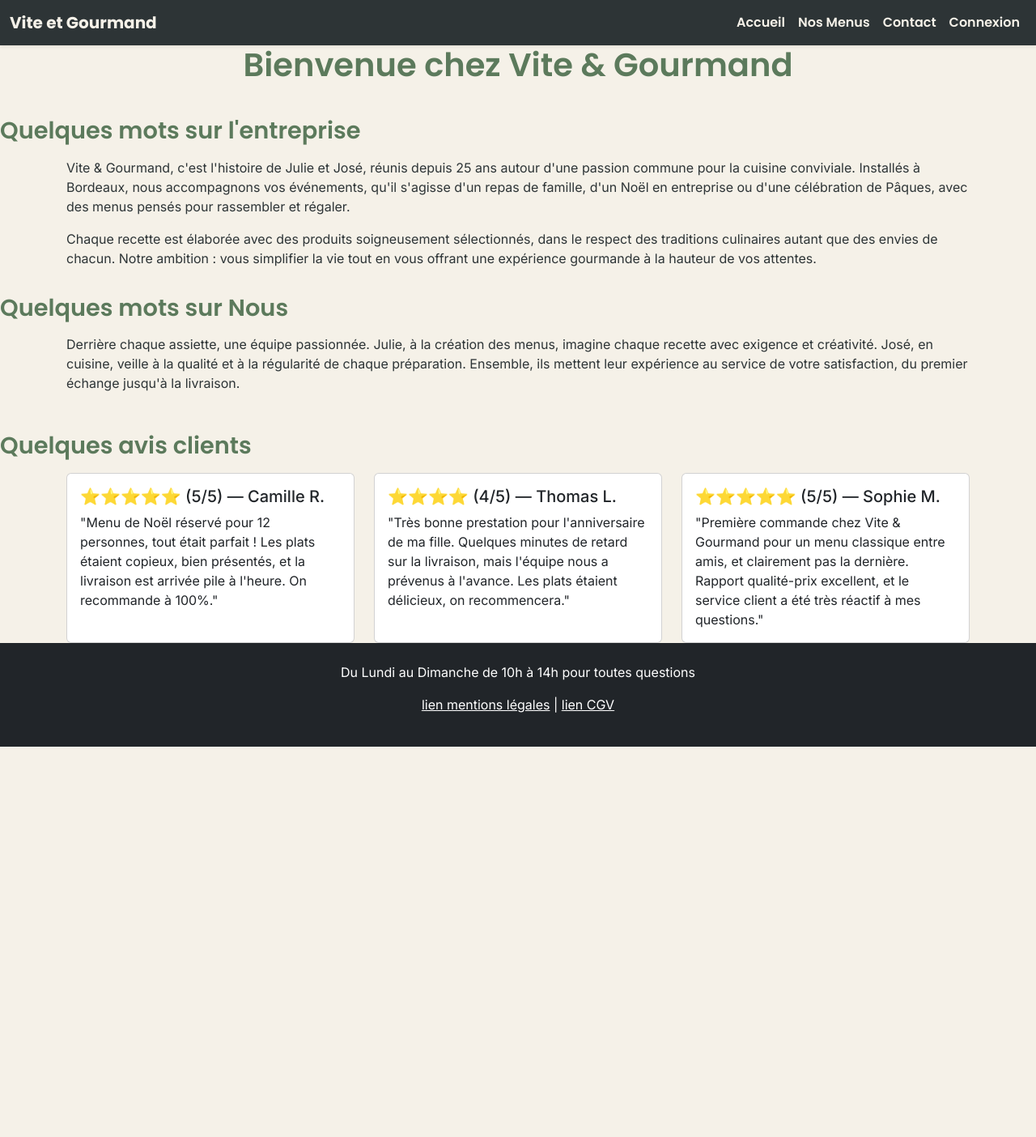
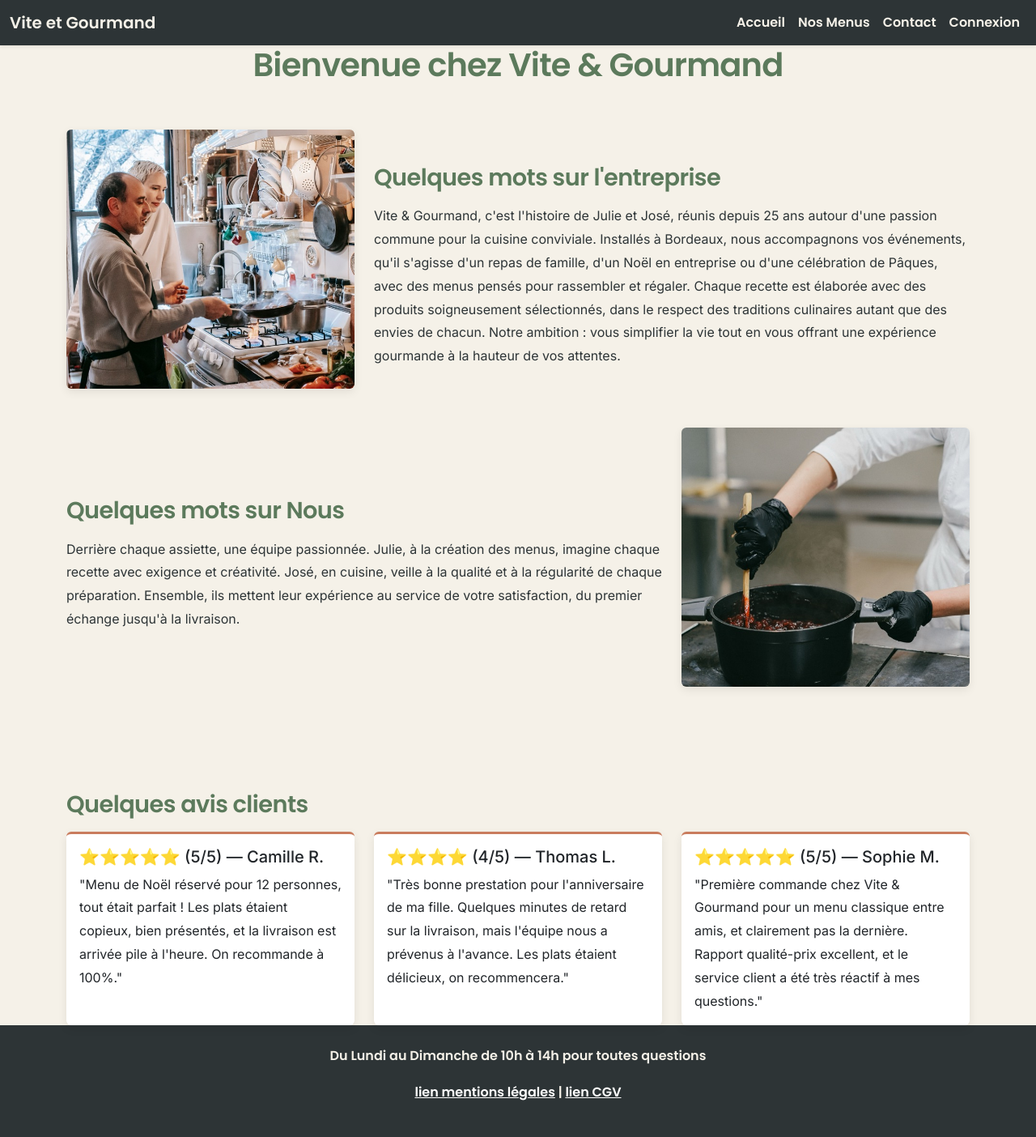
Before and after one commit to YannLoreth/vite_et_gourmand, a PHP site: page / in a window 1280 px wide. Shown: the whole page at 81% size. Before the commit the page ends 922 px from the top, so only its background shows below. Run offline with PHP 8.4, Linux system fonts and the light colour scheme.

Commit message:
Ajout photos, structure Z, finitions CSS page accueil

```diff
--- a/public/css/style.css
+++ b/public/css/style.css
@@ -17,7 +17,7 @@ h1 {
   color: var(--couleur-vert-fonce);
 }
 
-h1, h2, h3, .navbar-brand, .nav-link{
+h1, h2, h3, .navbar-brand, .nav-link, footer{
   font-family: 'Poppins', sans-serif;
 }
 
@@ -28,11 +28,40 @@ h2 {
   margin-bottom: 1rem;
 }
 
-nav{
+nav, footer{
     background: var(--couleur-fond-sombre);
 }
 
 nav .navbar-brand,
-nav .nav-link{
+nav .nav-link,
+footer{
     color: var(--couleur-texte-clair);
 }
+
+nav .nav-link:hover,
+nav .navbar-brand:hover{
+  color: var(--couleur-vert-fonce) !important;
+}
+
+.row img.img-fluid {
+  width: 100%;
+  height: 320px;
+  object-fit: cover;
+}
+.card {
+  border: none;
+  border-top: 3px solid var(--couleur-accent);
+}
+.card {
+  border: none;
+  border-top: 3px solid var(--couleur-accent);
+}
+h1, h2 {
+  letter-spacing: -0.02em;
+}
+p {
+  line-height: 1.8;
+}
+.rounded, .card {
+  box-shadow: 0 4px 12px rgba(0,0,0,0.08);
+}
--- a/public/index.html
+++ b/public/index.html
@@ -11,9 +11,9 @@
 </head>
 
 <body class="d-flex flex-column min-vh-100">
-<nav class="navbar navbar-expand-lg navbar-light shadow-sm">
+<nav class="navbar navbar-expand-lg shadow-sm">
     <div class="container-fluid">
-        <a class="navbar-brand fw-bold" href="#">Vite et Gourmand</a>
+        <a class="navbar-brand " href="#">Vite et Gourmand</a>
         <button class="navbar-toggler" type="button" data-bs-toggle="collapse" data-bs-target="#navbarNav" aria-controls="navbarNav" aria-expanded="false" aria-label="Toggle navigation">
             <span class="navbar-toggler-icon"></span>
         </button>
@@ -37,39 +37,39 @@
 </nav>
 
 <h1 class="container text-center">Bienvenue chez Vite & Gourmand</h1>
-<section>
+<section class="py-5">
+  <div class="container">
+    <div class="row align-items-center mb-5">
+      <div class="col-md-4">
+        <img src="images/julie_josé.jpg" alt="Julie & José, le duo à l'oeuvre en cuisine" class="img-fluid rounded">
+      </div>
+      <div class="col-md-8">
         <h2>Quelques mots sur l'entreprise</h2>
-    <div class="container">
-        <div>
-
         <p>
           Vite & Gourmand, c'est l'histoire de Julie et José, réunis depuis 25 ans autour d'une passion commune pour la cuisine conviviale.
           Installés à Bordeaux, nous accompagnons vos événements, qu'il s'agisse d'un repas de famille, d'un Noël en entreprise ou d'une célébration de Pâques, avec des menus pensés pour rassembler et régaler.
-            </p>
-        </div>
-        <div>
-            <p>
           Chaque recette est élaborée avec des produits soigneusement sélectionnés, dans le respect des traditions culinaires autant que des envies de chacun.
           Notre ambition : vous simplifier la vie tout en vous offrant une expérience gourmande à la hauteur de vos attentes.
         </p>
       </div>
     </div>
 
+    <div class="row align-items-center flex-row-reverse mb-5">
+      <div class="col-md-4">
+        <img src="images/plat_en_preparation.jpg" alt="En cuisine, un plat est en préparation" class="img-fluid rounded">
+      </div>
+      <div class="col-md-8">
         <h2>Quelques mots sur Nous</h2>
-    <div class="container">
-        <div>
         <p>
-Derrière chaque assiette, une équipe passionnée. Julie, à la création des menus, imagine chaque recette avec exigence et créativité. José, en cuisine, veille à la qualité
-et à la régularité de chaque préparation.
+          Derrière chaque assiette, une équipe passionnée. Julie, à la création des menus, imagine chaque recette avec exigence et créativité. José, en cuisine, veille à la qualité et à la régularité de chaque préparation.
           Ensemble, ils mettent leur expérience au service de votre satisfaction, du premier échange jusqu'à la livraison.
         </p>
       </div>
     </div>
+  </div>
 </section>
 
-<section>
-
-<h2>Quelques avis clients</h2>
+<h2 class="container">Quelques avis clients</h2>
 <div class="container">
     <div class="row g-4">
         <div class="col-md-4">
@@ -111,7 +111,7 @@ Ensemble, ils mettent leur expérience au service de votre satisfaction, du prem
     </div>
 </section>
 
-<footer class="bg-dark text-white text-center py-4 mt-5 mt-auto">
+<footer class="text-center py-4 mt-5 mt-auto">
   <div class="container">
     <p>Du Lundi au Dimanche de 10h à 14h pour toutes questions</p>
     <p>
```
Also changed, not shown: public/images/julie_josé.jpg (added), public/images/plat_en_preparation.jpg (added), 1 other file. Lines whose indentation alone changed are shown as unchanged.
